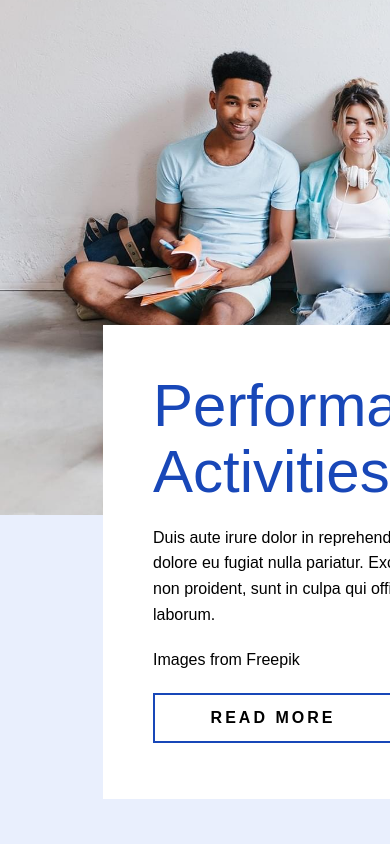
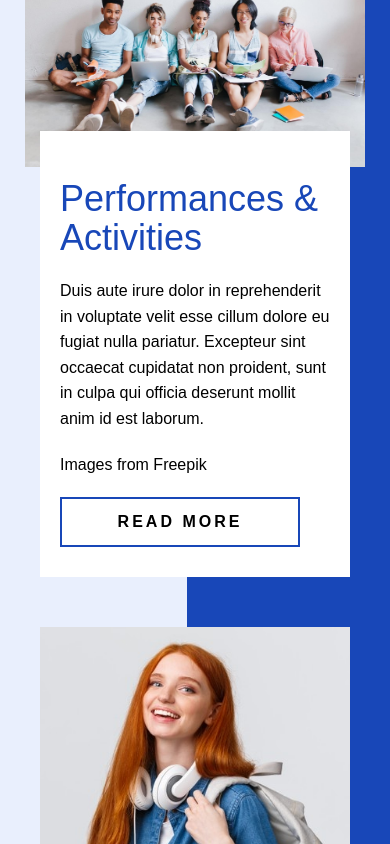
Before and after one commit to jihunv8/publishing-prac--music-edu, a React (Create React App) app: page / in a window 390 px wide. Shown: the part 4660-5504 px from the top of the page. Built offline with nearby package versions, Linux system fonts and the light colour scheme; a web font is replaced by a local one.

Commit message:
[add] Home => Section5 컴포넌트 반응형 적용

```diff
--- a/src/components/home/section5/Contents.jsx
+++ b/src/components/home/section5/Contents.jsx
@@ -1,4 +1,6 @@
 import styled from 'styled-components';
+import * as mediaSize from '../../../global-style/style-util/mediaSize.js';
+
 import _ReadMoreButton from '../common-styled/ReadMoreButton.styled.js';
 
 function Contents() {
@@ -19,8 +21,23 @@ export default Contents;
 
 const ContentsWrapper = styled.div`
   background-color: #fff;
-  width: 584px;
-  padding: 30px 50px 56px;
+  height: 474px;
+  padding: 30px 50px;
+
+  @media screen and (max-width: ${mediaSize.screenLarge}) {
+    height: 458px;
+  }
+
+  @media screen and (max-width: ${mediaSize.screenMiddle}) {
+    height: auto;
+    padding-left: 30px;
+    padding-right: 30px;
+  }
+
+  @media screen and (max-width: ${mediaSize.screenXSmall}) {
+    padding-left: 20px;
+    padding-right: 20px;
+  }
 `;
 
 const Title = styled.h2`
@@ -30,6 +47,14 @@ const Title = styled.h2`
   font-weight: normal;
   font-family: oswald, sans-serif;
   line-height: 110%;
+
+  @media screen and (max-width: ${mediaSize.screenSmall}) {
+    font-size: 3rem;
+  }
+
+  @media screen and (max-width: ${mediaSize.screenXSmall}) {
+    font-size: 2.25rem;
+  }
 `;
 
 const Text = styled.div`
--- a/src/components/home/section5/Section5.jsx
+++ b/src/components/home/section5/Section5.jsx
@@ -1,5 +1,5 @@
 import styled from 'styled-components';
-import { contentsAreaXLarge } from '../../../global-style/style-util/mediaSize.js';
+import * as mediaSize from '../../../global-style/style-util/mediaSize.js';
 import backImage from '../../../images/vbvf-min.jpg';
 import frontImage from '../../../images/estyle-education-concept-cheerful-good-looking-redhead-female-student-with-foxy-long-hair-wearing-headphones-neck-backpack-.jpg';
 
@@ -29,20 +29,82 @@ const Section5Wrapper = styled.section`
 
 const BackShape = styled.div`
   background-color: #1847b8;
+  width: 53%;
+  margin-left: auto;
+  margin-right: 0;
   height: 800px;
-  margin: 0 0 0 50%;
+
+  @media screen and (max-width: ${mediaSize.screenLarge}) {
+    width: 60%;
+  }
+
+  @media screen and (max-width: ${mediaSize.screenMiddle}) {
+    width: 75%;
+  }
+
+  @media screen and (max-width: ${mediaSize.screenSmall}) {
+    width: 60%;
+    height: 1337px;
+  }
+
+  @media screen and (max-width: ${mediaSize.screenXSmall}) {
+    width: 52%;
+    height: 1106px;
+  }
 `;
 
 const ContentsArea = styled.div`
-  width: ${contentsAreaXLarge};
-  padding: 88px 0 60px;
+  width: ${mediaSize.contentsAreaXLarge};
+  padding-top: 88px;
+  padding-bottom: 66px;
   margin: -800px auto 0;
+
+  @media screen and (max-width: ${mediaSize.screenLarge}) {
+    width: ${mediaSize.contentsAreaLarge};
+    padding-top: 80px;
+    padding-bottom: 77px;
+  }
+
+  @media screen and (max-width: ${mediaSize.screenMiddle}) {
+    width: ${mediaSize.contentsAreaMiddle};
+    padding-bottom: 60px;
+  }
+
+  @media screen and (max-width: ${mediaSize.screenSmall}) {
+    width: ${mediaSize.contentsAreaSmall};
+    margin-top: -1337px;
+    padding-bottom: 80px;
+  }
+
+  @media screen and (max-width: ${mediaSize.screenXSmall}) {
+    width: ${mediaSize.contentsAreaXSmall};
+    margin-top: -1106px;
+    padding-bottom: 158px;
+  }
 `;
 
 const BackImage = styled.div`
   background: url(${backImage}) no-repeat center / cover;
   width: 935px;
   height: 551px;
+
+  @media screen and (max-width: ${mediaSize.screenLarge}) {
+    width: 848px;
+    height: 526px;
+  }
+
+  @media screen and (max-width: ${mediaSize.screenMiddle}) {
+    width: 100%;
+    height: 446px;
+  }
+
+  @media screen and (max-width: ${mediaSize.screenSmall}) {
+    height: 335px;
+  }
+
+  @media screen and (max-width: ${mediaSize.screenXSmall}) {
+    height: 211px;
+  }
 `;
 
 const ContentsContainer = styled.div`
@@ -51,11 +113,57 @@ const ContentsContainer = styled.div`
   margin-top: -190px;
   display: flex;
   align-items: flex-end;
+
+  @media screen and (max-width: ${mediaSize.screenLarge}) {
+    padding-left: 64px;
+    padding-right: 0;
+    margin-top: -218px;
+  }
+
+  @media screen and (max-width: ${mediaSize.screenMiddle}) {
+    padding-left: 57px;
+    margin-top: -138px;
+  }
+
+  @media screen and (max-width: ${mediaSize.screenSmall}) {
+    padding-left: 50px;
+    padding-right: 50px;
+    margin-top: -47px;
+    flex-direction: column;
+  }
+
+  @media screen and (max-width: ${mediaSize.screenXSmall}) {
+    margin-top: -36px;
+    padding-left: 15px;
+    padding-right: 15px;
+  }
 `;
 
 const FrontImage = styled.div`
   margin-left: 50px;
   background: url(${frontImage}) no-repeat center / cover;
+  width: 344px;
   height: 364px;
-  flex-grow: 1;
+  flex-shrink: 0;
+
+  @media screen and (max-width: ${mediaSize.screenLarge}) {
+    width: 305px;
+    height: 348px;
+  }
+
+  @media screen and (max-width: ${mediaSize.screenMiddle}) {
+    width: 223px;
+    height: 255px;
+  }
+
+  @media screen and (max-width: ${mediaSize.screenSmall}) {
+    width: 100%;
+    height: 547px;
+    margin-left: 0;
+    margin-top: 50px;
+  }
+
+  @media screen and (max-width: ${mediaSize.screenXSmall}) {
+    height: 326px;
+  }
 `;
```
